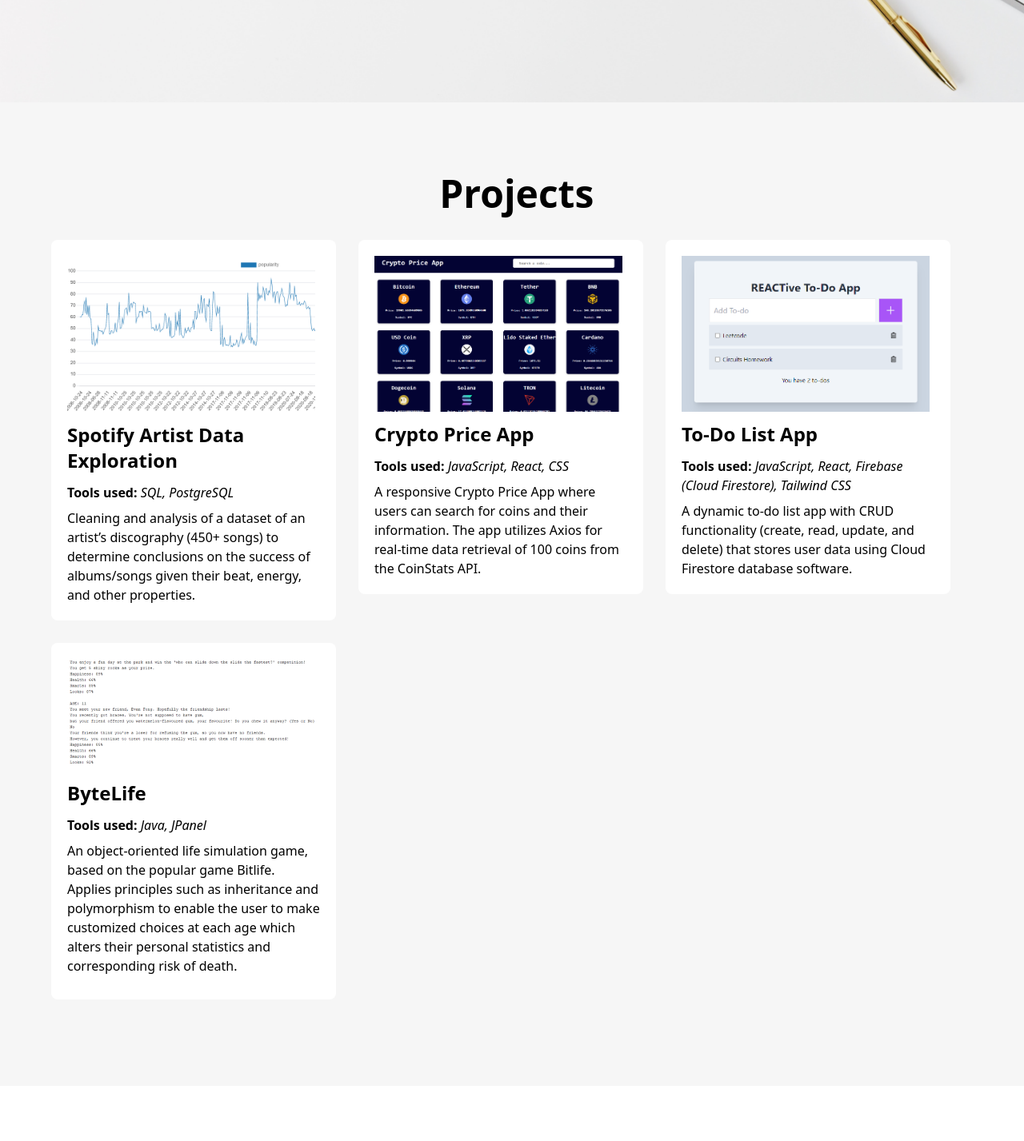
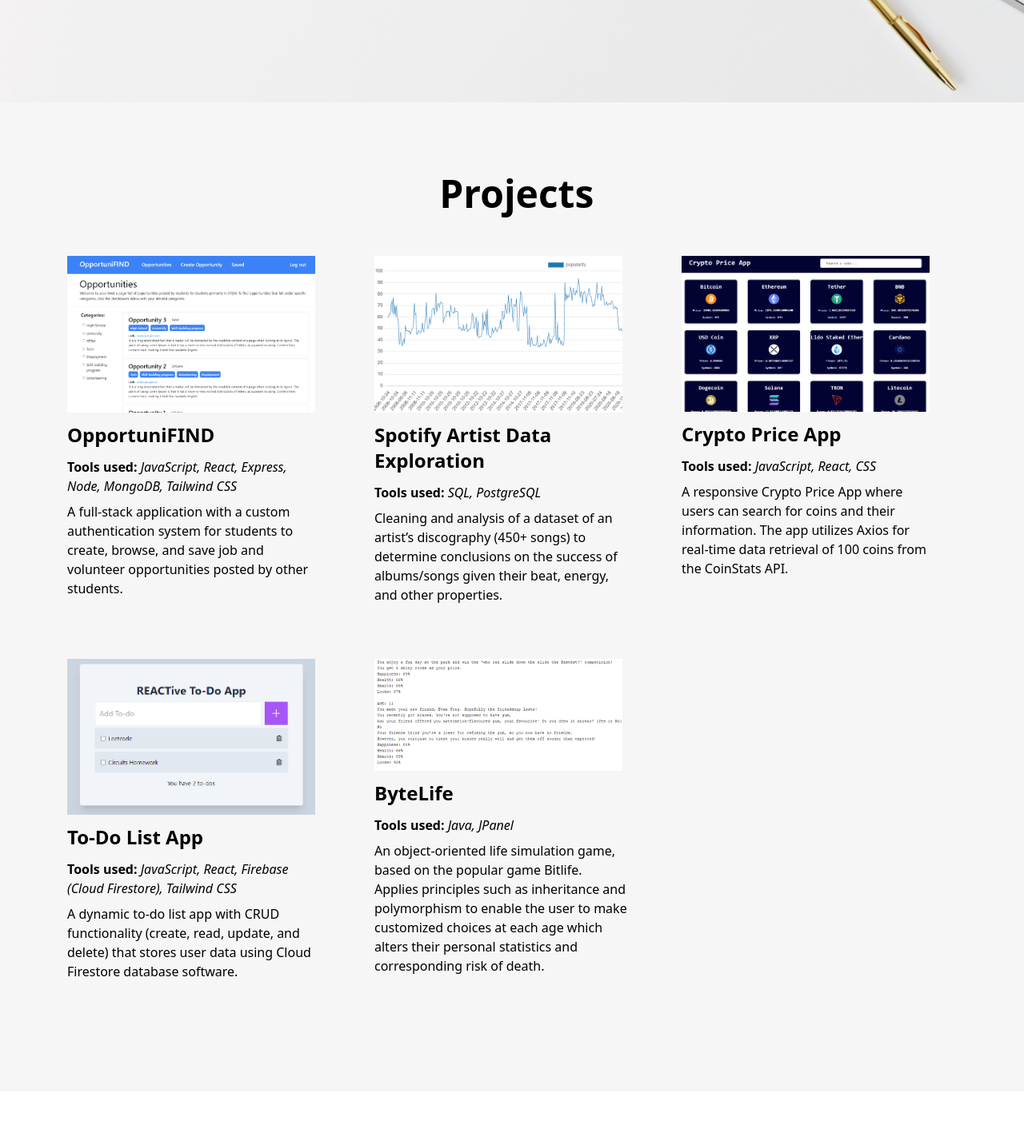
Before and after one commit to lorena-rosati/personal-website, a React (Create React App) app: page / in a window 1280 px wide. Shown: the part 667-2094 px from the top of the page at 80% size. Built offline with nearby package versions, Linux system fonts and the light colour scheme.

Commit message:
Updated projects

```diff
--- a/src/components/Project.jsx
+++ b/src/components/Project.jsx
@@ -1,7 +1,7 @@
 import React from 'react';
 
 const style = {
-  project: "p-5 mr-7 mb-7 bg-white rounded-lg flex flex-col flex-initial h-[96%] hover:shadow-lg",
+  project: "p-5 mr-7 mb-7  rounded-lg flex flex-col flex-initial h-[96%] hover:shadow-lg",
   imgcontainer: "w-[98%]",
   img: "object-cover",
   contentcontainer: "",
--- a/src/components/Projects.jsx
+++ b/src/components/Projects.jsx
@@ -4,6 +4,7 @@
 import todoapp from "../assets/todolist.png";
 import spotifydata from "../assets/popularitygraph.png";
 import bytelife from "../assets/bytelife.png";
+import opportunifind from "../assets/opportunifind.png";
 
 const style = {
   container: "bg-[#f6f6f6] px-[5%] py-[7%]",
@@ -20,6 +21,7 @@
         <h1 className={style.title}>Projects</h1>
       </div>
       <div className={style.projects}>
+        <a href="https://github.com/lorena-rosati/opportunity-finder.git" target="_blank" rel="noreferrer"><Project src={opportunifind} title="OpportuniFIND" tools="JavaScript, React, Express, Node, MongoDB, Tailwind CSS" description="A full-stack application with a custom authentication system for students to create, browse, and save job and volunteer opportunities posted by other students." /></a>
         <a href="https://github.com/lorena-rosati/spotify-artist-data-exploration.git" target="_blank" rel="noreferrer"><Project src={spotifydata} title="Spotify Artist Data Exploration" tools="SQL, PostgreSQL" description="Cleaning and analysis of a dataset of an artist’s discography (450+ songs) to determine conclusions on the success of albums/songs given their beat, energy, and other properties." /></a>
         <a href="https://github.com/lorena-rosati/crypto-price-app.git" target="_blank" rel="noreferrer"><Project src={cryptopriceapp} title="Crypto Price App" tools="JavaScript, React, CSS" description="A responsive Crypto Price App where users can search for coins and their information. The app utilizes Axios for real-time data retrieval of 100 coins from the CoinStats API." /></a>
         <a href="https://github.com/lorena-rosati/REACTive-todo-list.git" target="_blank" rel="noreferrer"><Project src={todoapp} title="To-Do List App" tools="JavaScript, React, Firebase (Cloud Firestore), Tailwind CSS" description="A dynamic to-do list app with CRUD functionality (create, read, update, and delete) that stores user data using Cloud Firestore database software." /></a>
```
Also changed, not shown: src/assets/opportunifind.png (added).
